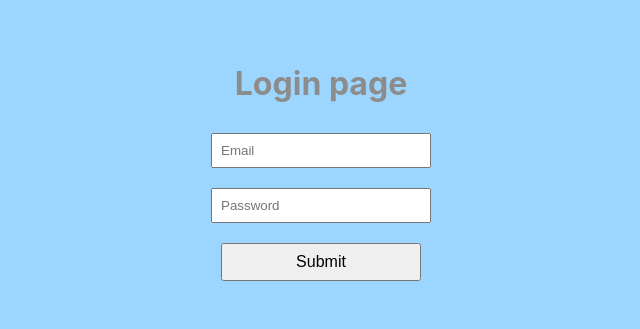
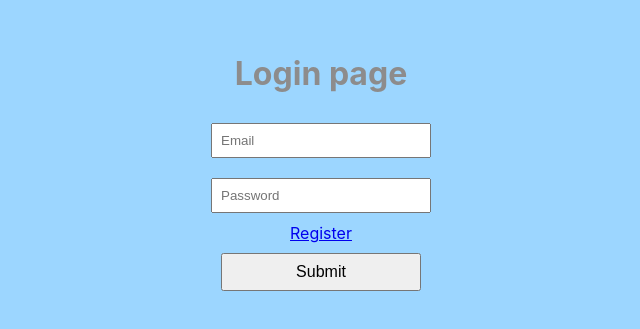
Before and after one commit to Amenawon/Appointment-Based-Scheduling-UI, a React (Create React App) app in the folder frontend/: page / in a window 1280 px wide. Shown: the part 233-562 px from the top of the page, without its empty margins (319-959 px from the left). Built offline with nearby package versions, Linux system fonts and the light colour scheme; no server answers.

Commit message:
Remove unnecessary comment.

```diff
--- a/frontend/src/pages/AuthPage.jsx
+++ b/frontend/src/pages/AuthPage.jsx
@@ -1,7 +1,6 @@
-// src/pages/AuthPage.jsx
 import { useState } from 'react';
 import { useNavigate } from 'react-router-dom';
-import { login } from '../api/authService'; // Make sure this path is correct
+import { login } from '../api/authService';
 import './AuthPage.css';
 
 function AuthPage() {
@@ -38,6 +37,7 @@ function AuthPage() {
                 value={password}
                 onChange={(e) => setPassword(e.target.value)}
             />
+            <a href="/register" class="register-link">Register</a>
             <button className="auth-submit-btn" onClick={handleLogin}>
                 Submit
             </button>
```
